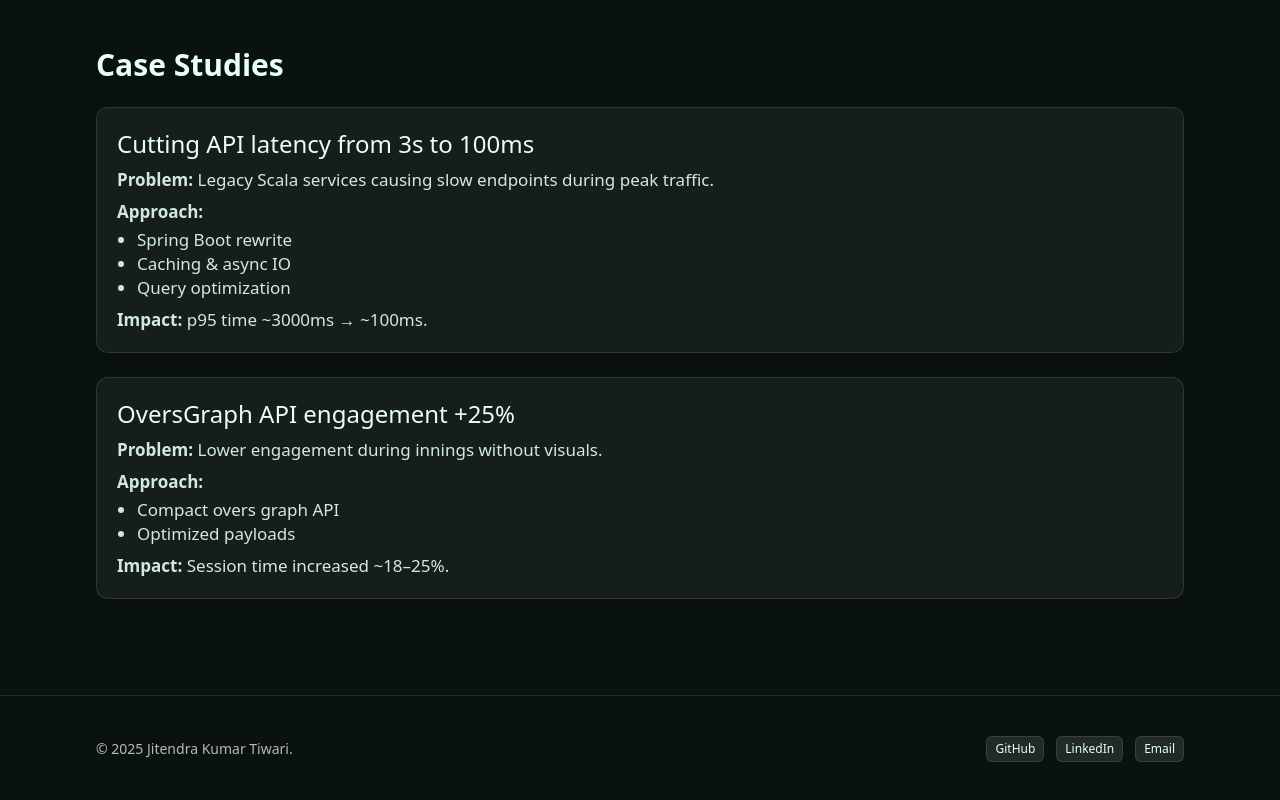
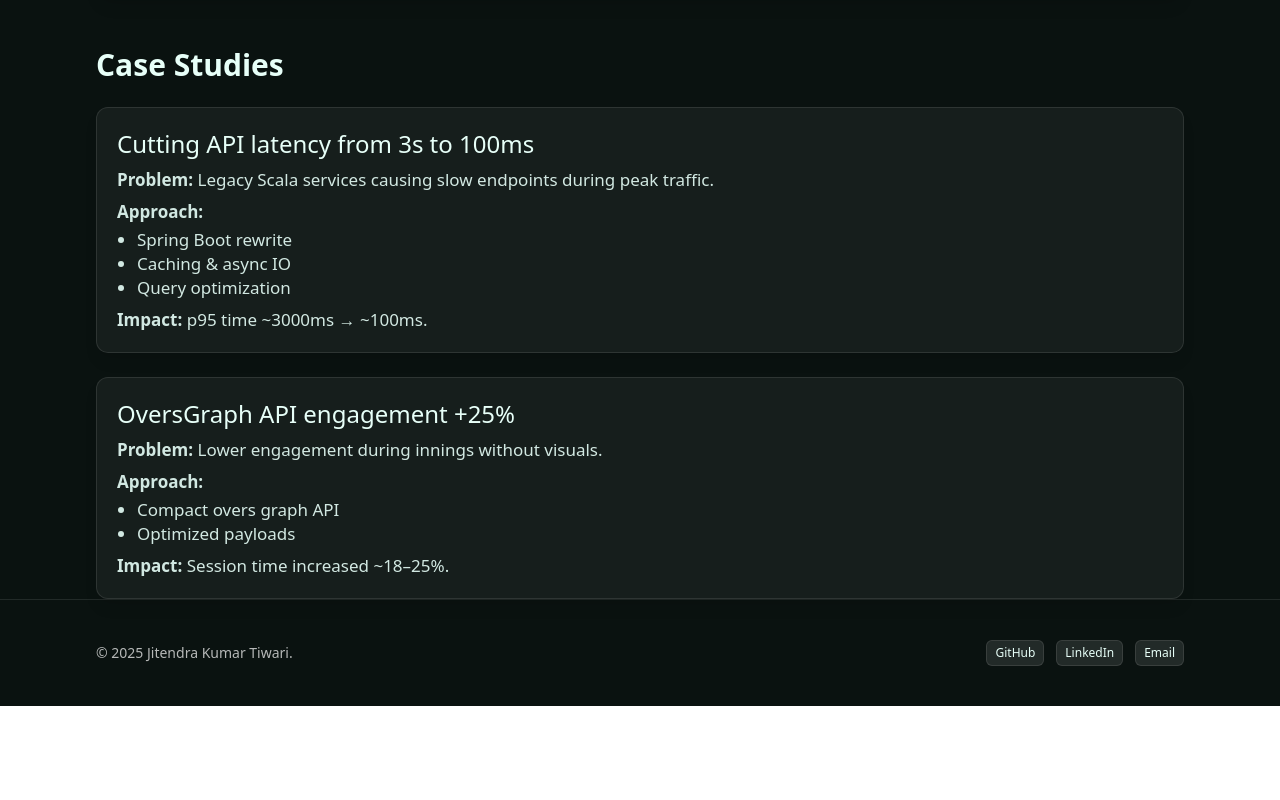
Before and after one commit to jkjitendra/jitendra-portfolio, a Next.js app: page / in a window 1280 px wide. Shown: the part 1634-2434 px from the top of the page. After the commit the page ends 2340 px from the top, so only its background shows below. Built offline with nearby package versions, Linux system fonts and the light colour scheme.

Commit message:
fix(footer): adjust margin and text color for light theme compatibility

```diff
--- a/components/Footer.tsx
+++ b/components/Footer.tsx
@@ -1,8 +1,8 @@
 export default function Footer() {
   return (
-    <footer className="mt-24 border-t border-white/10 py-10">
+    <footer className="mt-auto border-t border-white/10 py-10 [html[data-theme=light]_&]:border-black/10">
       <div className="container-edge flex flex-col gap-4 sm:flex-row sm:items-center sm:justify-between">
-        <p className="text-sm/6 text-white/70">
+        <p className="text-sm/6 text-white/70 [html[data-theme=light]_&]:text-black/70">
           © {new Date().getFullYear()} Jitendra Kumar Tiwari.
         </p>
 
```
